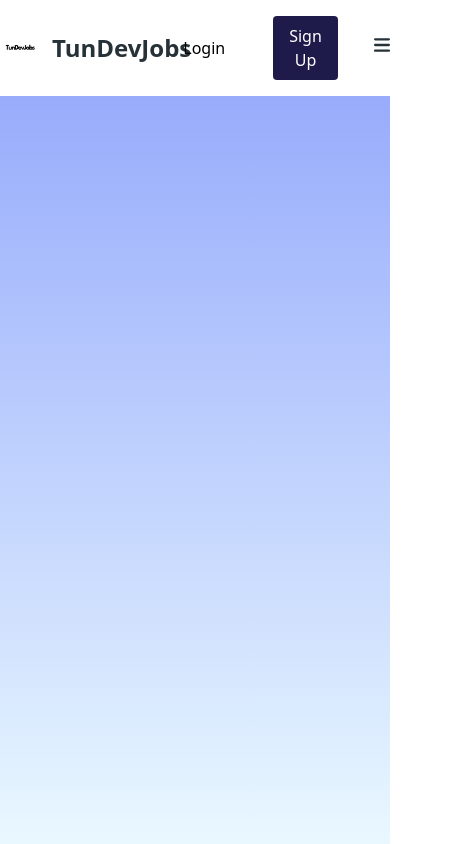
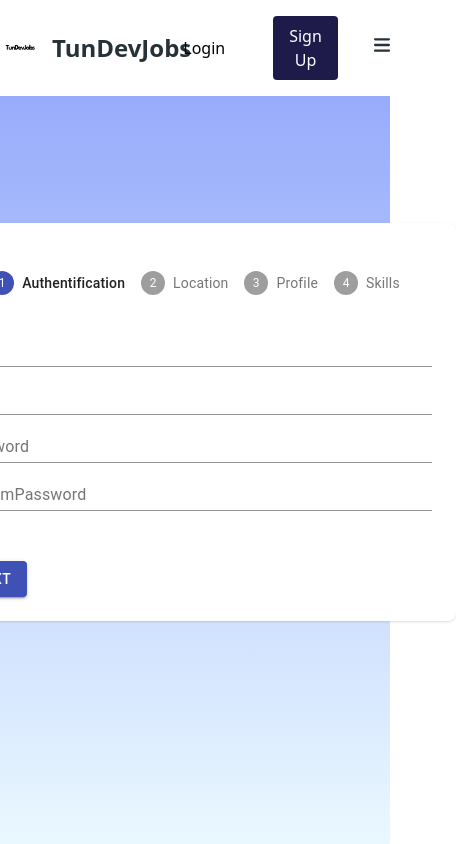
Before and after one commit to Byakkuya/TunDevJob, a React (Create React App) app: page /signup/developer in a window 390 px wide. Shown: the top 844 px of the page, 456 px wide, since content can reach past the window. Built offline with nearby package versions, Linux system fonts and the light colour scheme.

Commit message:
file and phone input components and SignupDeveloper.tsx

```diff
--- /dev/null
+++ b/src/components/FileInputField.tsx
@@ -0,0 +1,36 @@
+import React from "react";
+import { useField } from "formik";
+
+interface FileInputFieldProps {
+    label: string;
+    name: string;
+}
+
+const FileInputField: React.FC<FileInputFieldProps> = ({ label, ...props }) => {
+    const [field, meta, helpers] = useField(props.name);
+
+    const handleChange = (event: React.ChangeEvent<HTMLInputElement>) => {
+        const files = event.target.files;
+        helpers.setValue(files);
+
+        // Additional logic or logging can be added here
+        console.log(files);
+    };
+
+    return (
+        <div>
+            <label htmlFor={props.name}>{label}</label>
+            <input
+                type="file"
+                {...props}
+                id={props.name}
+                onChange={handleChange}
+            />
+            {meta.touched && meta.error ? (
+                <div style={{ color: "red" }}>{meta.error}</div>
+            ) : null}
+        </div>
+    );
+};
+
+export default FileInputField;
--- /dev/null
+++ b/src/components/PhoneInputField.tsx
@@ -0,0 +1,36 @@
+import React from "react";
+import { useField } from "formik";
+import PhoneInput from "react-phone-input-2";
+import "react-phone-input-2/lib/style.css";
+
+// @ts-ignore
+const PhoneInputField = ({ label, country, ...props }) => {
+    const [field, meta, helpers] = useField(props.name);
+
+    const handleChange = (value:any, country:any, e:any, formattedValue:any) => {
+        helpers.setValue(value);
+    };
+
+    return (
+        <div>
+            <label htmlFor={props.name}>{label}</label>
+            <PhoneInput
+                {...field}
+                {...props}
+                country={country} // Set the default country here
+                value={field.value}
+                onChange={handleChange}
+                inputStyle={{ color: "black" }}
+                inputProps={{
+                    name: props.name,
+                    id: props.name,
+                }}
+            />
+            {meta.touched && meta.error ? (
+                <div style={{ color: "red" }}>{meta.error}</div>
+            ) : null}
+        </div>
+    );
+};
+
+export default PhoneInputField;
--- a/src/components/SignupDeveloper.tsx
+++ b/src/components/SignupDeveloper.tsx
@@ -1,9 +1,140 @@
-import React from 'react';
+import React from "react";
+import {Formik, useFormikContext} from "formik";
+import { Button, TextField} from "@material-ui/core";
+import * as Yup from "yup";
+import InputField from "./InputField";
+import MultiStepForm, {FormStep} from "./MultiStepForm";
+import PhoneInput from 'react-phone-input-2'
+import 'react-phone-input-2/lib/style.css'
+import PhoneInputField from "./PhoneInputField";
+import FileInputField from "./FileInputField";
+
+
+
+const passwordRules = /^(?=.*\d)(?=.*[a-z])(?=.*[A-Z]).{5,}$/;
+// min 5 characters, 1 upper case letter, 1 lower case letter, 1 numeric digit.
+
+const validationSchema1 = Yup.object({
+    name: Yup.string().required("Name is required"),
+    email: Yup.string().required("Email is required")
+        .matches(/^(([^<>()\[\]\\.,;:\s@"]+(\.[^<>()\[\]\\.,;:\s@"]+)*)|(".+"))@((\[[0-9]{1,3}\.[0-9]{1,3}\.[0-9]{1,3}\.[0-9]{1,3}])|(([a-zA-Z\-0-9]+\.)+[a-zA-Z]{2,}))$/, "Invalid email"),
+    /*
+        password: Yup
+            .string()
+            .matches(passwordRules, { message: "5 min ,1lower ,1Upper, 1 num" })
+            .required("Required"),
+
+        confirmPassword: Yup
+            .string()
+            .oneOf([Yup.ref("password"), undefined], "Passwords must match")
+            .required("Required"),
+    */
+
+
+});
+
+const validationSchema2 = Yup.object({
+    phone: Yup.string().required("Phone is required"),
+    city: Yup.string().required("City is required"),
+    zipcode: Yup.string().required("Zipcode is required"),
+    fullAddress: Yup.string().required("Address is required"),
+});
+const validationSchema3 = Yup.object({
+    profilePicture: Yup.mixed()
+        .required("Profile Picture is required")
+
+
+});
+
+
+
 
 const SignupDeveloper = () => {
+
     return (
         <div
             className=" text-white h-[100vh] flex justify-center items-center bg-cover bg-gradient-to-b from-indigo-400 to-[#e9f8ff]">
+
+            <div className="bg-white rounded-lg shadow p-6">
+                <MultiStepForm
+                    initialValues={{
+                        name: "",
+                        email: "",
+                        password: "",
+                        confirmPassword: "",
+                        phone: "",
+                        city: "",
+                        zipcode: "",
+                        fullAddress: "",
+                        profilePicture: null,
+                        currentposition: "",
+                        skills: "",
+                        resume: "",
+                        linkedin: "",
+                        github: "",
+
+
+                    }}
+                    onSubmit={(values) => {
+                        alert(JSON.stringify(values, null, 2))
+                    }}
+
+                >
+                    <FormStep
+                        stepName="Authentification"
+                        onSubmit={() => console.log("step 1 submit ")}
+                        validationSchema={validationSchema1}
+                    >
+                        <InputField name="name" label="name"/>
+                        <InputField label="email" name="email"/>
+                        <InputField label="password" name="password"/>
+                        <InputField label="confirmPassword" name="confirmPassword"/>
+                    </FormStep>
+
+                    <FormStep
+                        stepName="Location"
+                        onSubmit={() => console.log("step 2 submit ")}
+                        validationSchema={validationSchema2}
+                    >
+                        <PhoneInputField label="Phone" name="phone" country="tn"/>
+                        <InputField label="city" name="city"/>
+                        <InputField label="zipcode" name="zipcode"/>
+                        <InputField label="fullAddress" name="fullAddress"/>
+
+                    </FormStep>
+                    <FormStep
+                        stepName="Profile"
+                        onSubmit={() => console.log("step 3 submit ")}
+                        validationSchema={validationSchema3}
+                    >
+
+                        <InputField label="your current position" name="currentposition"/>
+                        <div className="flex my-8">
+                            <h3 className="text-black">Profile Picture</h3>
+                            <FileInputField label="Profile Picture" name="profilePicture"/>
+                        </div>
+
+
+                    </FormStep>
+                    <FormStep
+                        stepName="Skills"
+                        onSubmit={() => console.log("step 4 submit ")}
+                    >
+                        <InputField label="skills" name="skills"/>
+
+                        <InputField label="linkedin" name="linkedin"/>
+                        <InputField label="github" name="github"/>
+                        <div className="flex my-8">
+                            <h3 className="text-black">Your resume</h3>
+                            <FileInputField label="resume" name="resume"/>
+
+                        </div>
+                    </FormStep>
+
+
+                </MultiStepForm>
+
+            </div>
 
         </div>
     );
```
